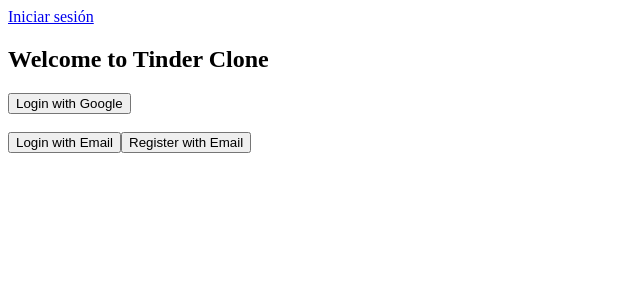
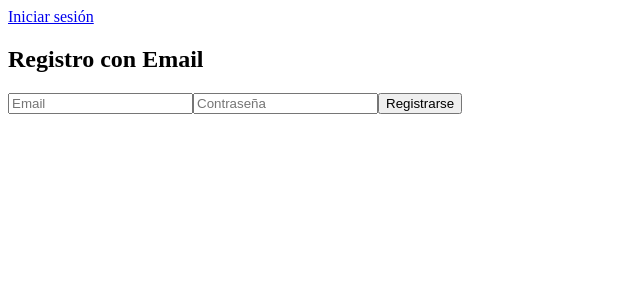
Before and after one commit to softwareAraujo11/tinder-clon, a React (Create React App) app in the folder tinder-clone-frontend/: page /register in a window 1280 px wide. Before the commit this address led to /login. Shown: the top 300 px of the page, without its empty margins (0-640 px from the left). Built offline with nearby package versions, Linux system fonts and the light colour scheme; no server answers.

Commit message:
arregle el boton de login y register

```diff
--- a/tinder-clone-frontend/src/App.js
+++ b/tinder-clone-frontend/src/App.js
@@ -9,14 +9,20 @@
 import Chat from './components/Chat';
 import AuthMenu from './components/AuthMenu';
 import CompleteProfile from './components/CompleteProfile';
+import Login from './components/Login';
+import Register from './components/Register';
 
 const AppRoutes = () => {
   const navigate = useNavigate();
 
   useEffect(() => {
     const unsubscribe = auth.onAuthStateChanged(async (user) => {
+      const currentPath = window.location.pathname;
+
       if (!user) {
-        navigate('/login');
+        if (!['/login', '/login-email', '/register'].includes(currentPath)) {
+          navigate('/login');
+        }
       } else {
         try {
           const res = await fetch(`http://localhost:3000/api/users/email/${user.email}`);
@@ -30,17 +36,12 @@
             mongoUser.interests &&
             mongoUser.interests.length > 0;
 
-          if (!isProfileComplete) {
+          if (!isProfileComplete && currentPath !== '/complete-profile') {
             navigate('/complete-profile');
-          } else {
-            const currentPath = window.location.pathname;
-            if (
-              currentPath === '/' ||
-              currentPath === '/login' ||
-              currentPath === '/complete-profile'
-            ) {
-              navigate('/app');
-            }
+          }
+
+          if (isProfileComplete && ['/login', '/login-email', '/register', '/'].includes(currentPath)) {
+            navigate('/app');
           }
         } catch (error) {
           navigate('/login');
@@ -57,6 +58,8 @@
       <div>
         <Routes>
           <Route path="/login" element={<AuthMenu />} />
+          <Route path="/login-email" element={<Login />} />
+          <Route path="/register" element={<Register />} />
           <Route path="/complete-profile" element={<CompleteProfile />} />
           <Route path="/app" element={<SuggestedUsers />} />
           <Route path="/matches" element={<Matches />} />
--- a/tinder-clone-frontend/src/components/AuthMenu.js
+++ b/tinder-clone-frontend/src/components/AuthMenu.js
@@ -1,4 +1,4 @@
-// components/AuthMenu.js
+// components//AuthMenu.js
 import React from 'react';
 import { useNavigate } from 'react-router-dom';
 import { signInWithPopup, GoogleAuthProvider } from 'firebase/auth';
@@ -34,7 +34,7 @@
       <h2>Welcome to Tinder Clone</h2>
       <button onClick={handleGoogleLogin}>Login with Google</button>
       <br /><br />
-      <button onClick={() => navigate('/login')}>Login with Email</button>
+      <button onClick={() => navigate('/login-email')}>Login with Email</button>
       <button onClick={() => navigate('/register')}>Register with Email</button>
     </div>
   );
--- a/tinder-clone-frontend/src/components/Login.js
+++ b/tinder-clone-frontend/src/components/Login.js
@@ -17,38 +17,39 @@
 
     try {
       const userCredential = await signInWithEmailAndPassword(auth, email, password);
-
       const res = await syncUserWithBackend(userCredential.user);
 
       if (res?.exists) {
-        navigate('/chat');
+        navigate('/app');
       } else {
         navigate('/complete-profile', { state: { user: res.user } });
       }
     } catch (err) {
-      setError(err.message);
+      setError('Error al iniciar sesión: ' + err.message);
     }
   };
 
   return (
     <div>
-      <h2>Login with Email</h2>
+      <h2>Iniciar sesión con Email</h2>
       <form onSubmit={handleLogin}>
         <input
           type="email"
           placeholder="Email"
           onChange={(e) => setEmail(e.target.value)}
           value={email}
+          required
         />
         <input
           type="password"
-          placeholder="Password"
+          placeholder="Contraseña"
           onChange={(e) => setPassword(e.target.value)}
           value={password}
+          required
         />
-        <button type="submit">Login</button>
+        <button type="submit">Iniciar sesión</button>
       </form>
-      {error && <p>{error}</p>}
+      {error && <p style={{ color: 'red' }}>{error}</p>}
     </div>
   );
 };
--- a/tinder-clone-frontend/src/components/Register.js
+++ b/tinder-clone-frontend/src/components/Register.js
@@ -2,46 +2,48 @@
 import React, { useState } from 'react';
 import { createUserWithEmailAndPassword } from 'firebase/auth';
 import { auth } from '../services/firebase';
+import { useNavigate } from 'react-router-dom';
 
 const Register = () => {
   const [email, setEmail] = useState('');
   const [password, setPassword] = useState('');
   const [error, setError] = useState('');
-  const [success, setSuccess] = useState('');
+  const navigate = useNavigate();
 
   const handleRegister = async (e) => {
     e.preventDefault();
     setError('');
-    setSuccess('');
 
     try {
       const userCredential = await createUserWithEmailAndPassword(auth, email, password);
-      setSuccess('User registered successfully: ' + userCredential.user.email);
+      alert('Usuario registrado: ' + userCredential.user.email);
+      navigate('/complete-profile');
     } catch (err) {
-      setError(err.message);
+      setError('Error al registrarse: ' + err.message);
     }
   };
 
   return (
     <div>
-      <h2>Register</h2>
+      <h2>Registro con Email</h2>
       <form onSubmit={handleRegister}>
         <input
           type="email"
           placeholder="Email"
           onChange={(e) => setEmail(e.target.value)}
           value={email}
+          required
         />
         <input
           type="password"
-          placeholder="Password"
+          placeholder="Contraseña"
           onChange={(e) => setPassword(e.target.value)}
           value={password}
+          required
         />
-        <button type="submit">Register</button>
+        <button type="submit">Registrarse</button>
       </form>
-      {error && <p>{error}</p>}
-      {success && <p>{success}</p>}
+      {error && <p style={{ color: 'red' }}>{error}</p>}
     </div>
   );
 };
```
